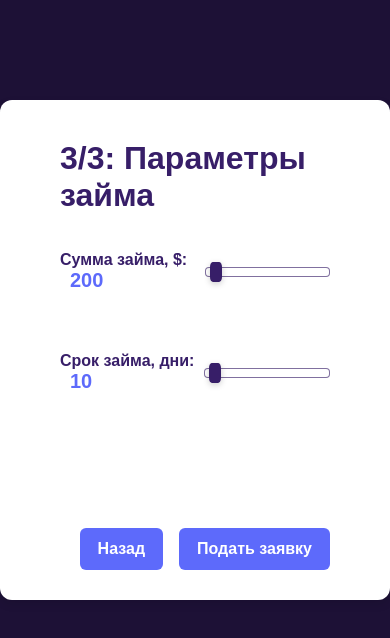
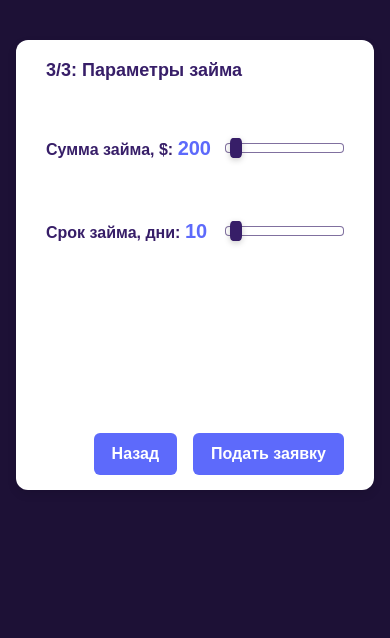
Before and after one commit to lapusto/wiam, a React app: page /loan in a window 390 px wide. Shown: the top 638 px of the page. Built offline with nearby package versions, Linux system fonts and the light colour scheme; the HTML template or start-up script is replaced by a standard one.

Commit message:
add post method to form

```diff
--- a/src/components/Form/FormBlank/FormBlank.module.scss
+++ b/src/components/Form/FormBlank/FormBlank.module.scss
@@ -11,6 +11,15 @@
   max-width: 600px;
   height: 500px;
   box-shadow: 0 4px 10px rgba(0, 0, 0, 0.1);
+
+  @media (max-width: 480px) {
+    height: 450px;
+    margin: 40px 16px;
+    padding: 20px 30px 15px;
+    h1 {
+      font-size: 18px;
+    }
+  }
 }
 
 .formBody {
--- a/src/components/Form/FormBlank/FormBlank.tsx
+++ b/src/components/Form/FormBlank/FormBlank.tsx
@@ -18,14 +18,14 @@ const FormBlank: React.FC<FormBlankProps> = ({
   nextLabel = "Далее",
 }) => {
   return (
-    <div className={styles.formContainer}>
+    <form className={styles.formContainer}>
       <h1>{title}</h1>
       <div className={styles.formBody}>{children}</div>
       <div className={styles.formActions}>
         {onBack && <Button onClick={onBack}>Назад</Button>}
         {onNext && <Button onClick={onNext}>{nextLabel}</Button>}
       </div>
-    </div>
+    </form>
   );
 };
 
--- a/src/components/Form/Input/Input.tsx
+++ b/src/components/Form/Input/Input.tsx
@@ -13,12 +13,14 @@ interface InputProps {
 }
 
 const Input: React.FC<InputProps> = ({ label, value, onChange, placeholder, error, type = "text", mask }) => {
-    const inputRef = useRef<HTMLInputElement>(null);
+    const inputRef = useRef<HTMLInputElement>(null)
+    const inputId = label.toLowerCase().replace(/\s/g, "")
     return (
         <div className={styles.inputContainer}>
-            <label>{label}</label>
+            <label htmlFor={inputId}>{label}</label>
             {mask ? (
                 <IMaskInput
+                    id={inputId}
                     mask={mask}
                     value={value}
                     inputRef={inputRef}
@@ -27,6 +29,7 @@ const Input: React.FC<InputProps> = ({ label, value, onChange, placeholder, erro
                 />
             ) : (
                 <input
+                    id={inputId}
                     type={type}
                     value={value}
                     onChange={(e) => onChange(e.target.value)}
--- a/src/components/Form/Range/Range.module.scss
+++ b/src/components/Form/Range/Range.module.scss
@@ -16,6 +16,9 @@
     font-size: 20px;
     font-weight: 600;
     margin-left: 10px;
+    @media (max-width: 480px) {
+      margin-left: 0;
+    }
   }
 }
 
@@ -66,6 +69,10 @@
       background: #4c59e6;
     }
   }
+    @media (max-width: 480px) {
+      width: 40%;
+      align-self: self-start;
+    }
 }
 
 .error {
--- a/src/components/Modal/Modal.module.scss
+++ b/src/components/Modal/Modal.module.scss
@@ -9,6 +9,10 @@
   justify-content: center;
   z-index: 1000;
   animation: fadeIn 0.3s ease forwards;
+  @media (max-width: 480px) {
+    align-items: flex-start;
+    padding-top: 150px;
+  }
 }
 
 .modal {
--- a/src/pages/LoanData/LoanData.tsx
+++ b/src/pages/LoanData/LoanData.tsx
@@ -19,7 +19,23 @@ const LoanData: React.FC = () => {
             loanAmount: Number(data.loanAmount),
             loanTerm: Number(data.loanTerm),
         }
-        validate(valuesToValidate, () => setIsModalOpen(true));
+        validate(valuesToValidate, async () => {
+            try {
+                const response = await fetch("https://dummyjson.com/products/add", {
+                    method: "POST",
+                    headers: { "Content-Type": "application/json" },
+                    body: JSON.stringify({ title: `${data.firstName} ${data.lastName}` }),
+                });
+
+                const result = await response.json();
+                console.log("API response:", result);
+
+                setIsModalOpen(true);
+
+            } catch (error) {
+                console.error("Ошибка при отправке:", error);
+            }
+        });
     }
 
     const handleBack = () => window.history.back();
--- a/src/styles/main.scss
+++ b/src/styles/main.scss
@@ -5,4 +5,5 @@ body {
   font-family: $font-main;
   color: $color-text;
   background: $color-bg;
+  height: 100%;
 }
```
Also changed, not shown: src/App.css (deleted).
